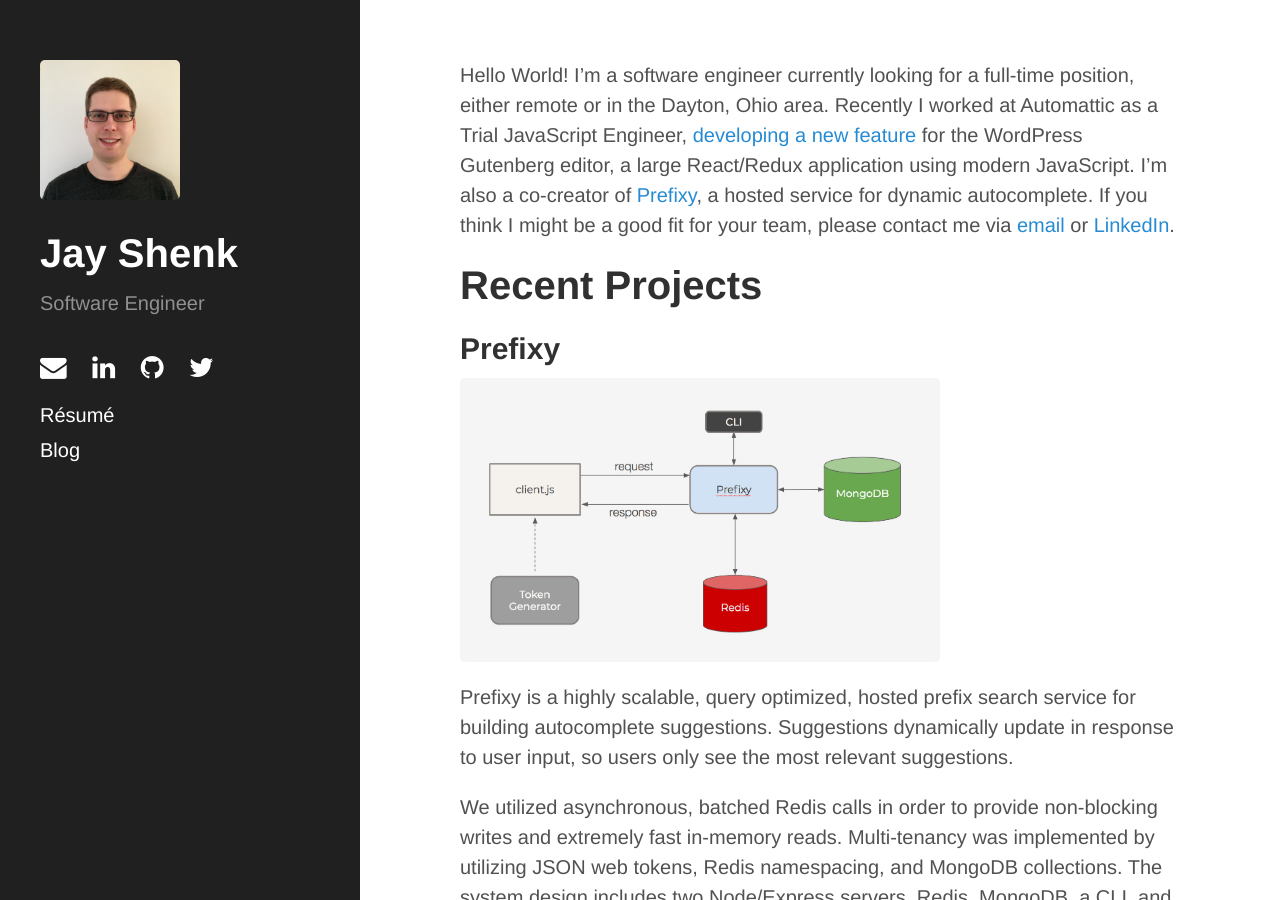
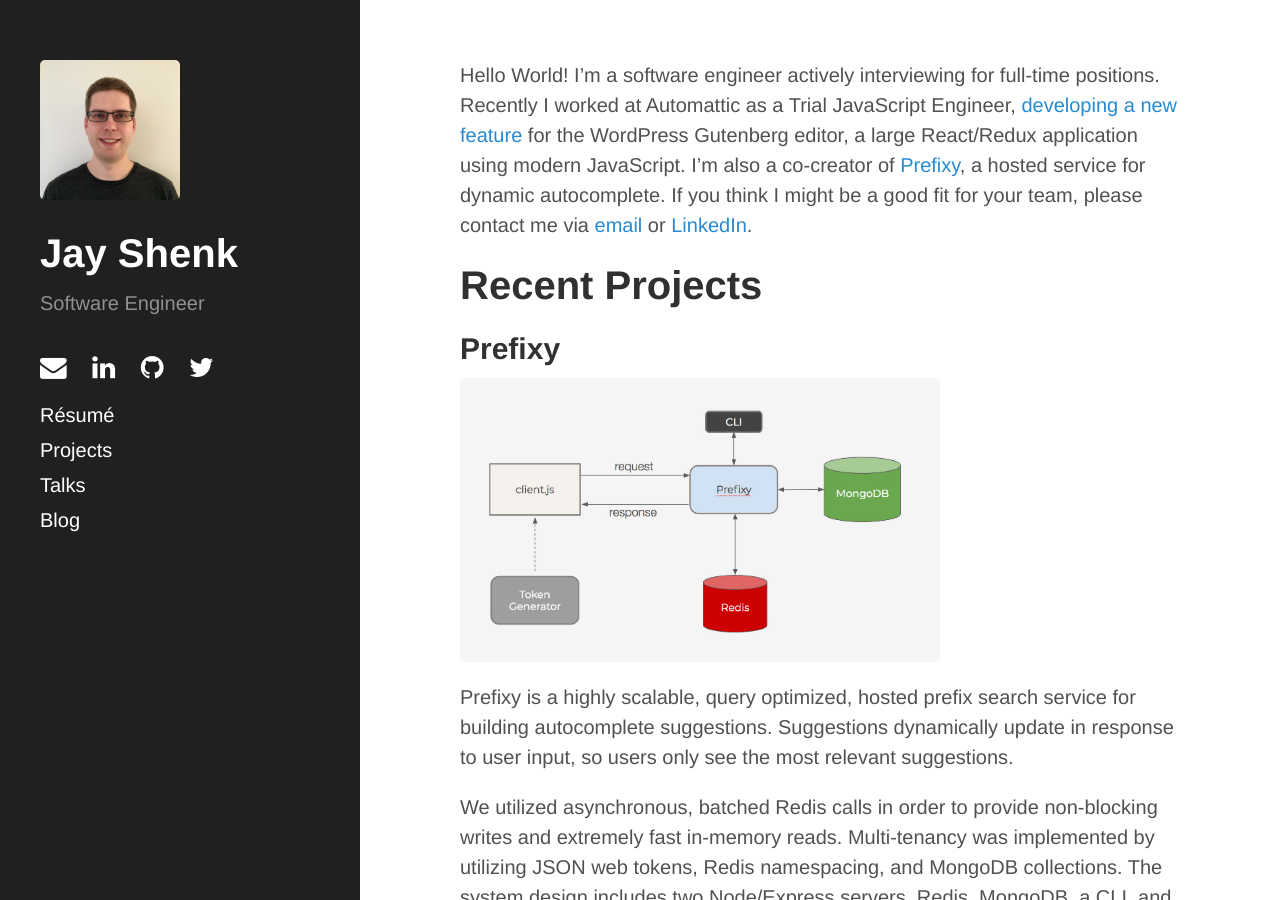
Before and after one commit to jayshenk/jayshenk.github.io, a Jekyll site: the page built from index.md, in a window 1280 px wide and 900 px high. Built offline with Jekyll 4.4.1, drawn with Linux system fonts in a browser that asks for light colours.

Commit message:
Update content. Add sidebar links for talks and projects.

```diff
--- a/_includes/sidebar.html
+++ b/_includes/sidebar.html
@@ -35,6 +35,8 @@
       </div>
 
       <a class="sidebar-nav-item" href="{{ site.baseurl }}public/images/resume.pdf" target="_blank">Résumé</a>
+      <a class="sidebar-nav-item" href="{{ site.baseurl }}#recent-projects">Projects</a>
+      <a class="sidebar-nav-item" href="{{ site.baseurl }}#talks">Talks</a>
       <a class="sidebar-nav-item" href="https://medium.com/@jayshenk" target="_blank">Blog</a>
     </nav>
   </div>
--- a/index.md
+++ b/index.md
@@ -3,7 +3,7 @@ layout: default
 title: Home
 ---
 
-Hello World! I'm a software engineer currently looking for a full-time position, either remote or in the Dayton, Ohio area. Recently I worked at Automattic as a Trial JavaScript Engineer, [developing a new feature](https://github.com/WordPress/gutenberg/pull/5794){:target="_blank"} for the WordPress Gutenberg editor, a large React/Redux application using modern JavaScript. I'm also a co-creator of [Prefixy](https://prefixy.github.io/){:target="_blank"}, a hosted service for dynamic autocomplete. If you think I might be a good fit for your team, please contact me via <a href="mailto:jay.shenk@gmail.com">email</a> or <a href="https://www.linkedin.com/in/jay-shenk/" target="_blank">LinkedIn</a>.
+Hello World! I'm a software engineer actively interviewing for full-time positions. Recently I worked at Automattic as a Trial JavaScript Engineer, [developing a new feature](https://github.com/WordPress/gutenberg/pull/5794){:target="_blank"} for the WordPress Gutenberg editor, a large React/Redux application using modern JavaScript. I'm also a co-creator of [Prefixy](https://prefixy.github.io/){:target="_blank"}, a hosted service for dynamic autocomplete. If you think I might be a good fit for your team, please contact me via <a href="mailto:jay.shenk@gmail.com">email</a> or <a href="https://www.linkedin.com/in/jay-shenk/" target="_blank">LinkedIn</a>.
 
 {:.post-title}
 # Recent Projects
@@ -32,7 +32,7 @@ Shello is a highly interactive Trello clone built with a Node/Express API backen
 
 Additional projects on [Github](https://github.com/jayshenk){:target="_blank"}.
 
-# Appearances
+# Talks
 
 2/7/18 - *Creating Prefixy* - [Dayton Web Developers](https://www.meetup.com/dayton-web-developers/events/ndsqfnyxdbkb/){:target="_blank"}
 
```
